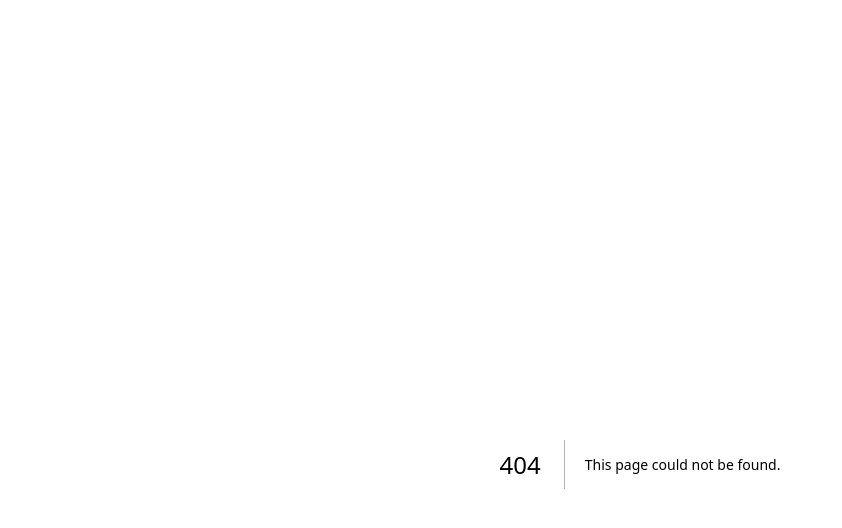
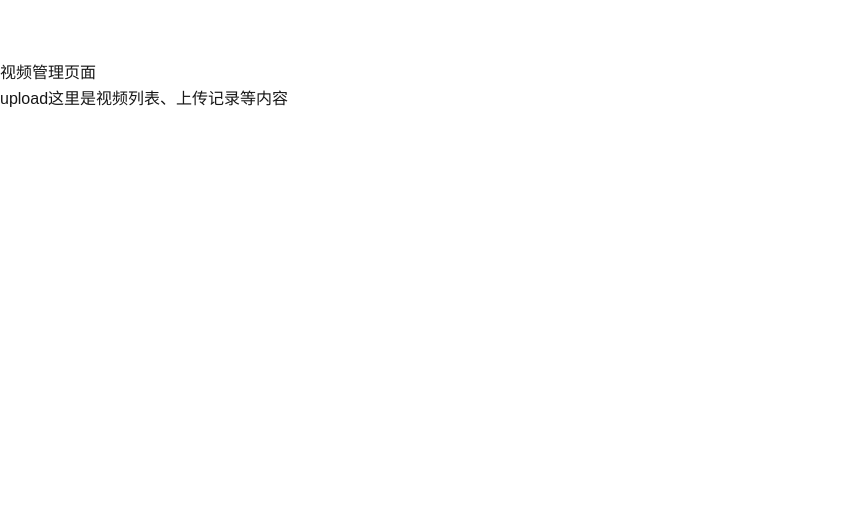
Before and after one commit to ZGHS/table-card-full, a Next.js app: page /upload in a window 1280 px wide. Before the commit this address had no page. Shown: the top 528 px of the page, without its empty margins (0-842 px from the left). Built offline with nearby package versions, Linux system fonts and the light colour scheme.

Commit message:
add new page

```diff
--- /dev/null
+++ b/src/app/upload/page.tsx
@@ -0,0 +1,8 @@
+export default function VideoPage() {
+  return (
+    <div>
+      <h2>视频管理页面</h2>
+      <p>upload这里是视频列表、上传记录等内容</p>
+    </div>
+  );
+}
--- /dev/null
+++ b/src/app/user/page.tsx
@@ -0,0 +1,8 @@
+export default function VideoPage() {
+  return (
+    <div>
+      <h2>视频管理页面</h2>
+      <p>user这里是视频列表、上传记录等内容</p>
+    </div>
+  );
+}
--- /dev/null
+++ b/src/app/video/history/page.tsx
@@ -0,0 +1,8 @@
+export default function VideoPage() {
+  return (
+    <div>
+      <h2>视频管理页面</h2>
+      <p>history这里是视频列表、上传记录等内容</p>
+    </div>
+  );
+}
--- /dev/null
+++ b/src/app/video/list/page.tsx
@@ -0,0 +1,8 @@
+export default function VideoPage() {
+  return (
+    <div>
+      <h2>视频管理页面</h2>
+      <p>list这里是视频列表、上传记录等内容</p>
+    </div>
+  );
+}
--- /dev/null
+++ b/src/app/video/page.tsx
@@ -0,0 +1,8 @@
+export default function VideoPage() {
+  return (
+    <div>
+      <h2>视频管理页面</h2>
+      <p>video这里是视频列表、上传记录等内容</p>
+    </div>
+  );
+}
```
